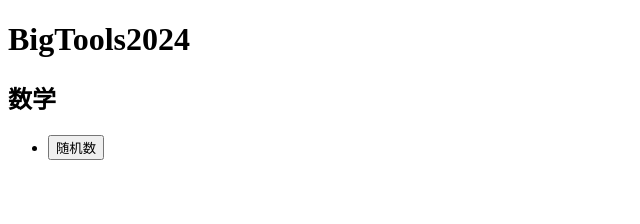
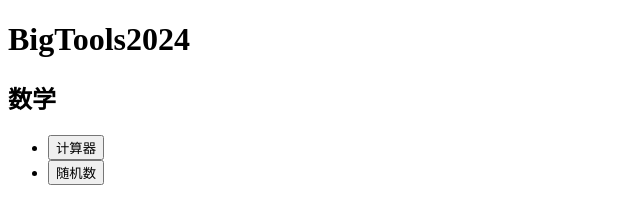
Before and after one commit to bigtools2024/bigtools2024.github.io, a plain HTML site: page index.html in a window 1280 px wide. Shown: the whole page, without its empty margins (0-640 px from the left). Drawn offline with Linux system fonts and the light colour scheme.

Commit message:
Update index.html

```diff
--- a/index.html
+++ b/index.html
@@ -8,6 +8,7 @@
         <h1>BigTools2024</h1>
         <h2>数学</h2>
         <ul>
+            <li><button onclick='window.location.replace("https://bigtools2024.github.io/maths-calculator.html");'>计算器</button></li>
             <li><button onclick='window.location.replace("https://bigtools2024.github.io/maths-random.html");'>随机数</button></li>
         </ul>
     </body>
```
